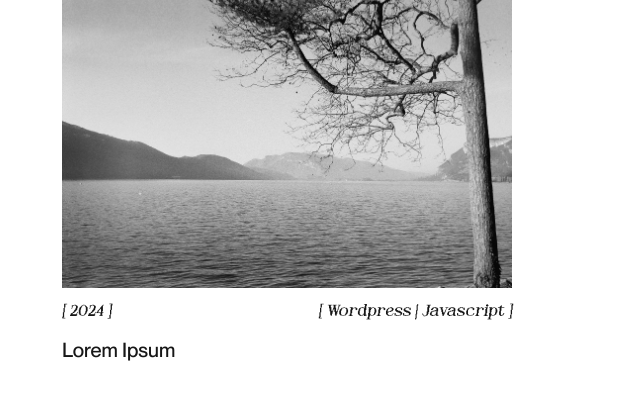
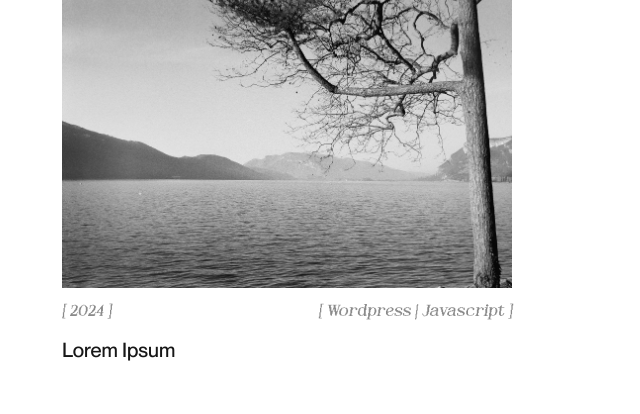
Before and after one commit to pommito/Portfolio-2024, a Next.js app: page / in a window 1280 px wide. Shown: the part 1080-1494 px from the top of the page, without its empty margins (18-658 px from the left). Built offline with nearby package versions, Linux system fonts and the light colour scheme.

Commit message:
Integ(Home) : using useInView hook from framer to attach animation to scroll position

```diff
--- a/src/components/ImageTransition.tsx
+++ b/src/components/ImageTransition.tsx
@@ -26,7 +26,6 @@ export default function ImageTransition({ src, alt }: ImageTransitionTypes) {
 
   const circleTransition = {
     duration: 1.25,
-    delay: 0.3,
     ease: [0.45, 1, 0.36, 1],
   };
 
--- a/src/components/ProjectCard.tsx
+++ b/src/components/ProjectCard.tsx
@@ -1,7 +1,9 @@
 'use client';
 
+import { useRef } from 'react';
 import Link from 'next/link';
 import Image from 'next/image';
+import { motion, useInView } from 'framer-motion';
 
 import arrowIcon from '@/../public/arrow.svg';
 import ImageTransition from './ImageTransition';
@@ -11,22 +13,39 @@ type ProjectCardType = {
 };
 
 export default function ProjectCard({ className }: ProjectCardType) {
+  const articleRef = useRef(null);
+
+  const isInView = useInView(articleRef, {
+    margin: '0px 0px -300px 0px',
+    once: true,
+  });
+
+  console.log(isInView);
+
   return (
-    <article className={`flex flex-col gap-3 w-[450px] ${className}`}>
+    <article ref={articleRef} className={`flex flex-col gap-3 w-[450px] ${className}`}>
       <ImageTransition src={'/placeholder.jpg'} alt="exemple" />
 
-      {/* Text Animation */}
-      <div className="font-dot flex justify-between">
+      <motion.div
+        className="font-dot flex justify-between"
+        initial={{ opacity: 0, y: 20 }}
+        animate={{ opacity: 0.5, y: 0 }}
+        transition={{ duration: 0.5, ease: 'easeOut', delay: 1.25 }}
+      >
         <time dateTime="2024">[ 2024 ]</time>
         <span>[ Wordpress | Javascript ]</span>
-      </div>
+      </motion.div>
 
-      <h4>
+      <motion.h4
+        initial={{ opacity: 0, y: 20 }}
+        animate={{ opacity: 1, y: 0 }}
+        transition={{ duration: 0.5, ease: 'easeOut', delay: 1.5 }}
+      >
         <Link href={'#'} className="flex items-center gap-4 w-fit text-xl font-medium">
           Lorem Ipsum{' '}
           <Image src={arrowIcon} className="-rotate-45" width={16} height={16} alt="Arrow icon" aria-hidden />{' '}
         </Link>
-      </h4>
+      </motion.h4>
     </article>
   );
 }
```
